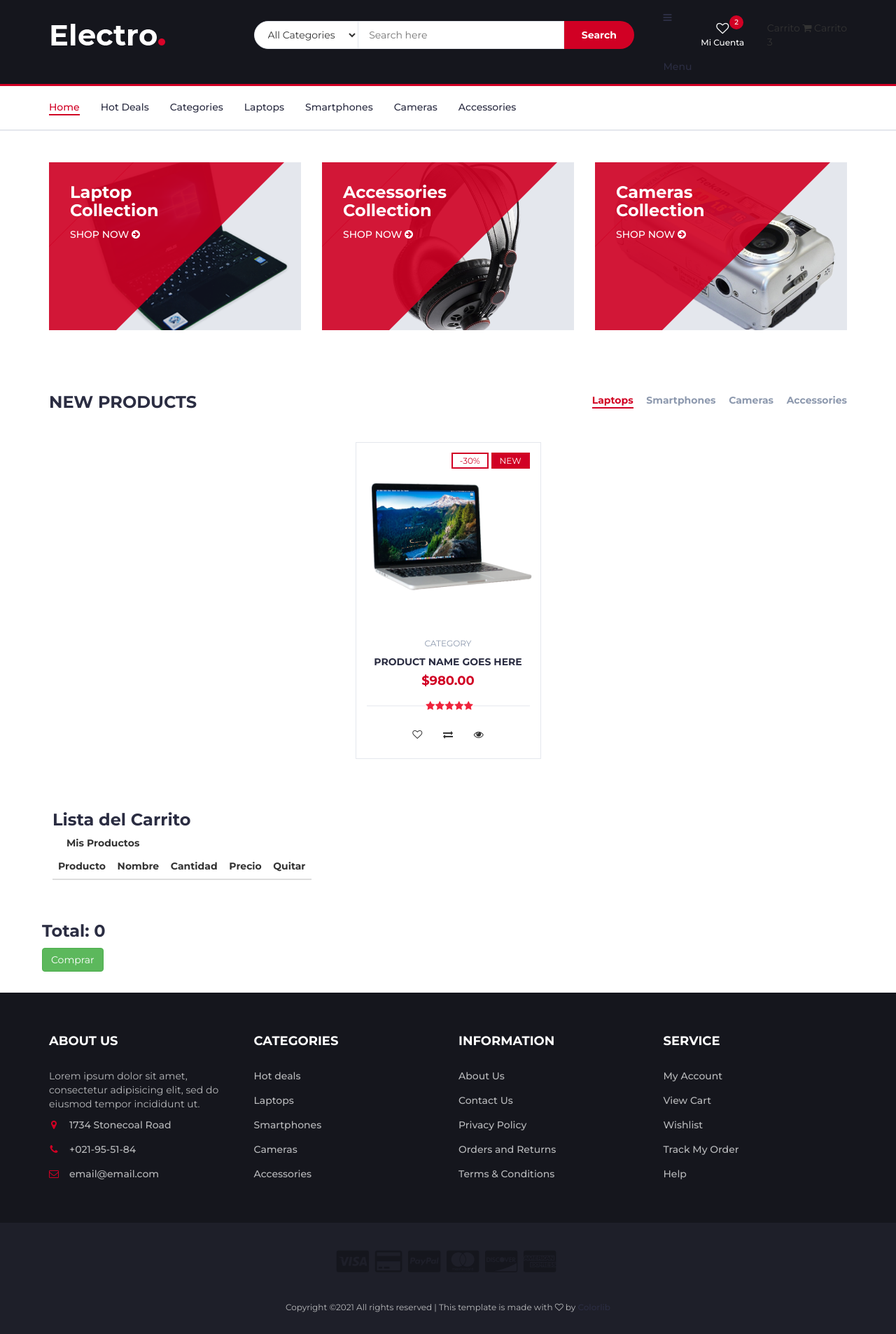
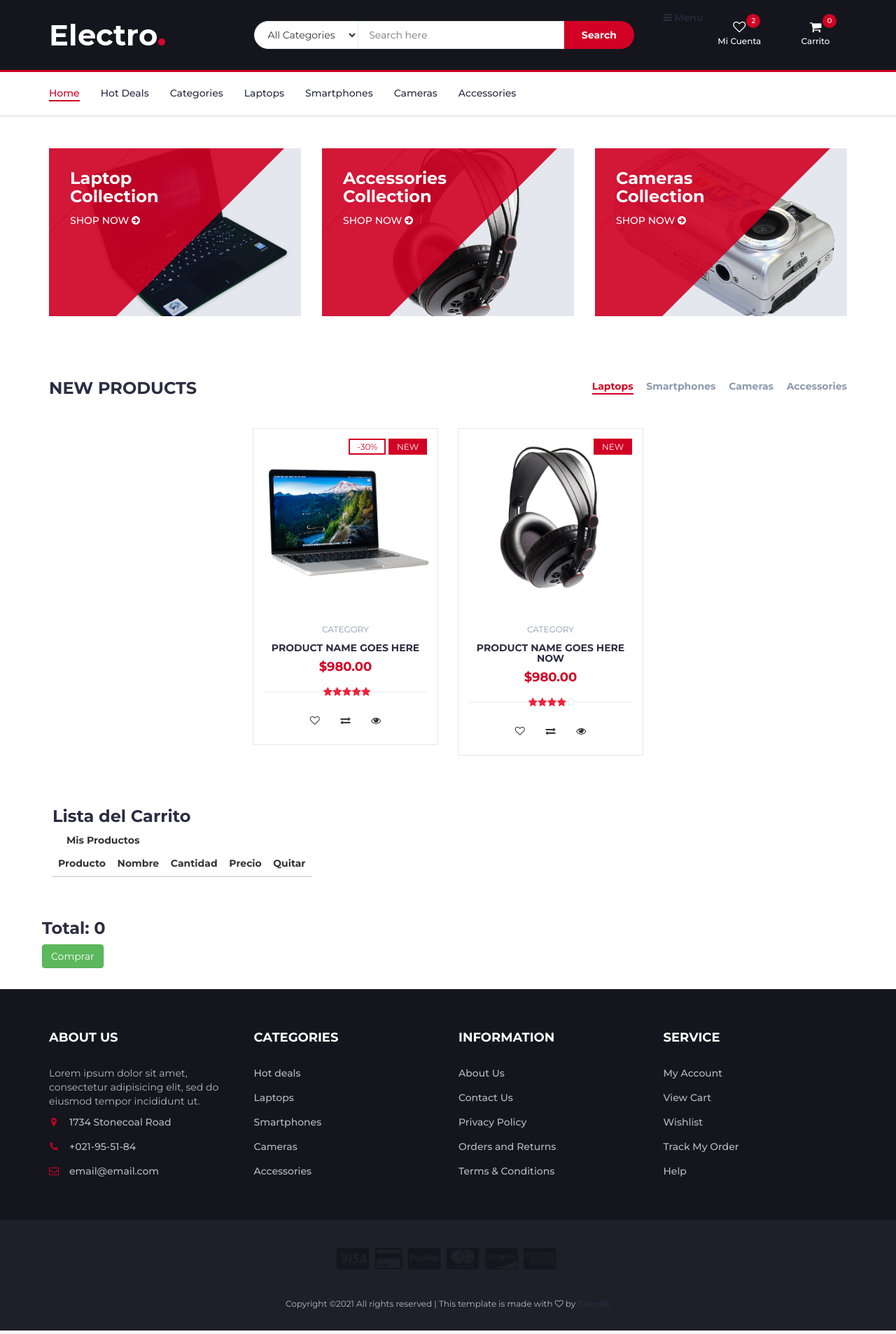
Before and after one commit to Tienda-deportiva/ModuleCar, a PHP site: page / in a window 1280 px wide. Shown: the whole page at 70% size. Run offline with PHP 8.4, Linux system fonts and the light colour scheme; lists and menus that the app fills with data are empty.

Commit message:
cambios en el proyecto

```diff
--- a/view/partials/content.php
+++ b/view/partials/content.php
@@ -117,17 +117,17 @@
 
                             <!-- product -->
                             <!--juan comento todo el product pa verficar con una cola card desde la line 118 al 228-->
-                            <!-- <div class="product">
+                             <div class="product">
                                 <div class="product-img">
-                                    <img src="./img/product02.png" alt="">
+                                    <img src="./img/product02.png" alt="" class="img">
                                     <div class="product-label">
                                         <span class="new">NEW</span>
                                     </div>
                                 </div>
                                 <div class="product-body">
                                     <p class="product-category">Category</p>
-                                    <h3 class="product-name"><a href="#">product name goes here</a></h3>
-                                    <h4 class="product-price">$980.00 <del class="product-old-price">$990.00</del></h4>
+                                    <h3 class="product-name"><a href="#">product name goes here now</a></h3>
+                                    <h4 class="product-price">$980.00 <!-- <del class="product-old-price">$990.00</del> --></h4>
                                     <div class="product-rating">
                                         <i class="fa fa-star"></i>
                                         <i class="fa fa-star"></i>
@@ -142,9 +142,9 @@
                                     </div>
                                 </div>
                                 <div class="add-to-cart">
-                                    <button class="add-to-cart-btn"><i class="fa fa-shopping-cart"></i> add to cart</button>
+                                    <button class="add-to-cart-btn button"><i class="fa fa-shopping-cart"></i> add to cart</button>
                                 </div>
-                            </div> -->
+                            </div>
                             <!-- /product -->
 
                             <!-- product -->
--- a/view/partials/header.php
+++ b/view/partials/header.php
@@ -49,17 +49,11 @@
                             <!--juan agrege la url de php para la consulta en php y comento para realizar el carrito abajo de la tarjeta-->
                             <div class="dropdown">
                             <!--juan elimine una class dropdown-toggle, data-toggle dropdown y aria-expanded true para enviar directamente al consult php-->
-                                 <!-- <a href="<?php /* echo getUrl("Carrito","Carrito","consult"); */?>" class="dropdown-toggle" data-toggle="dropdown" aria-expanded="true"> -->
-                                    <!-- <i class="fa fa-shopping-cart"></i> -->
+                                 <a href="#" class="dropdown-toggle" data-toggle="dropdown" aria-expanded="true">
+                                     <i class="fa fa-shopping-cart"></i>
                                     <span>Carrito</span>
                                 <!-- juan comente esta linea de codigo de la linea 52 al 87 para enviar directamente al consult.php -->
-                                    <!-- <div class="qty" id="cant_prod">0</div> -->
-                                </a>
-                                <!-- <a href="<?php /* echo getUrl("Carrito","Carrito","consult"); */?>"> -->
-                                    <i class="fa fa-shopping-cart"></i>
-                                    <span>Carrito</span>
-                                <!--  juan comente esta linea de codigo de la linea 52 al 87 para enviar directamente al consult.php -->
-                                <div class="qty" id="cant_prod">3</div>
+                                     <div class="qty" id="cant_prod">0</div>
                                 </a>
                                 <!-- juan comente esta linea de codigo de la linea 58 al 90 para enviar directamente al consult.php -->
                                  <!-- <div class="cart-dropdown">
```
